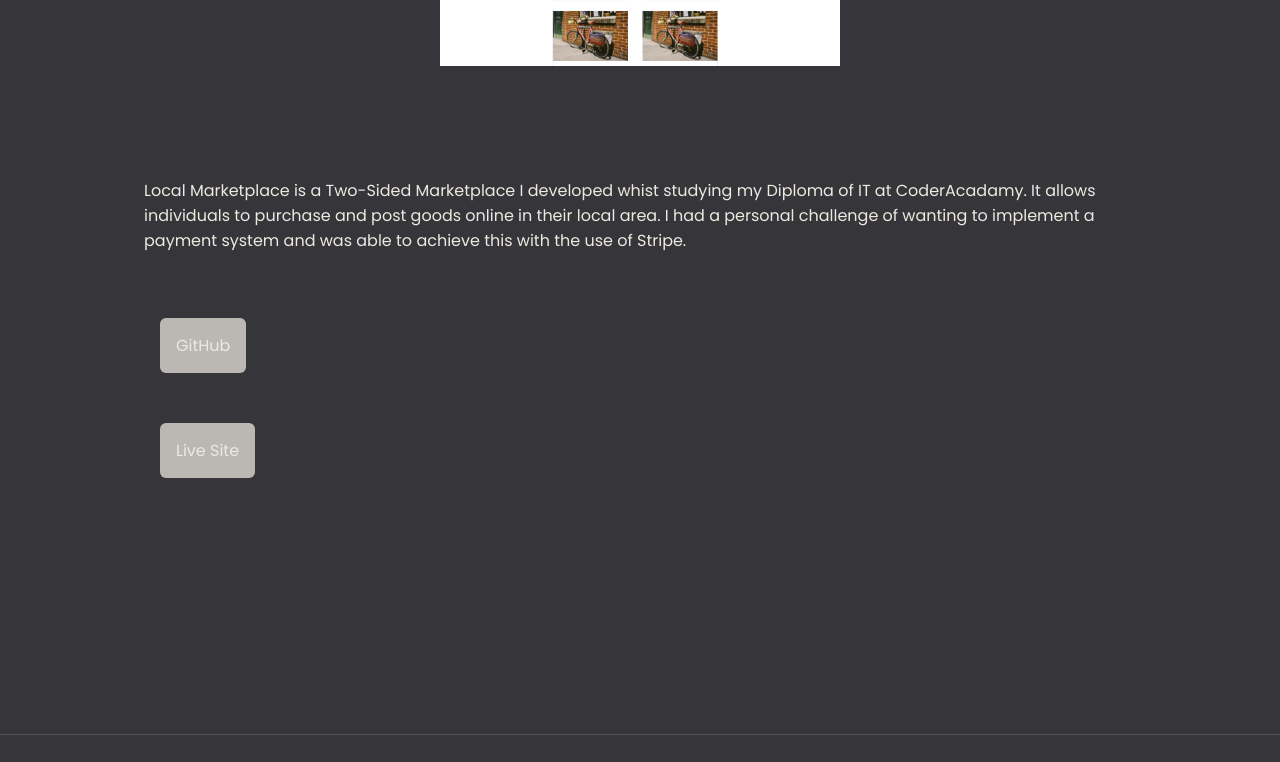
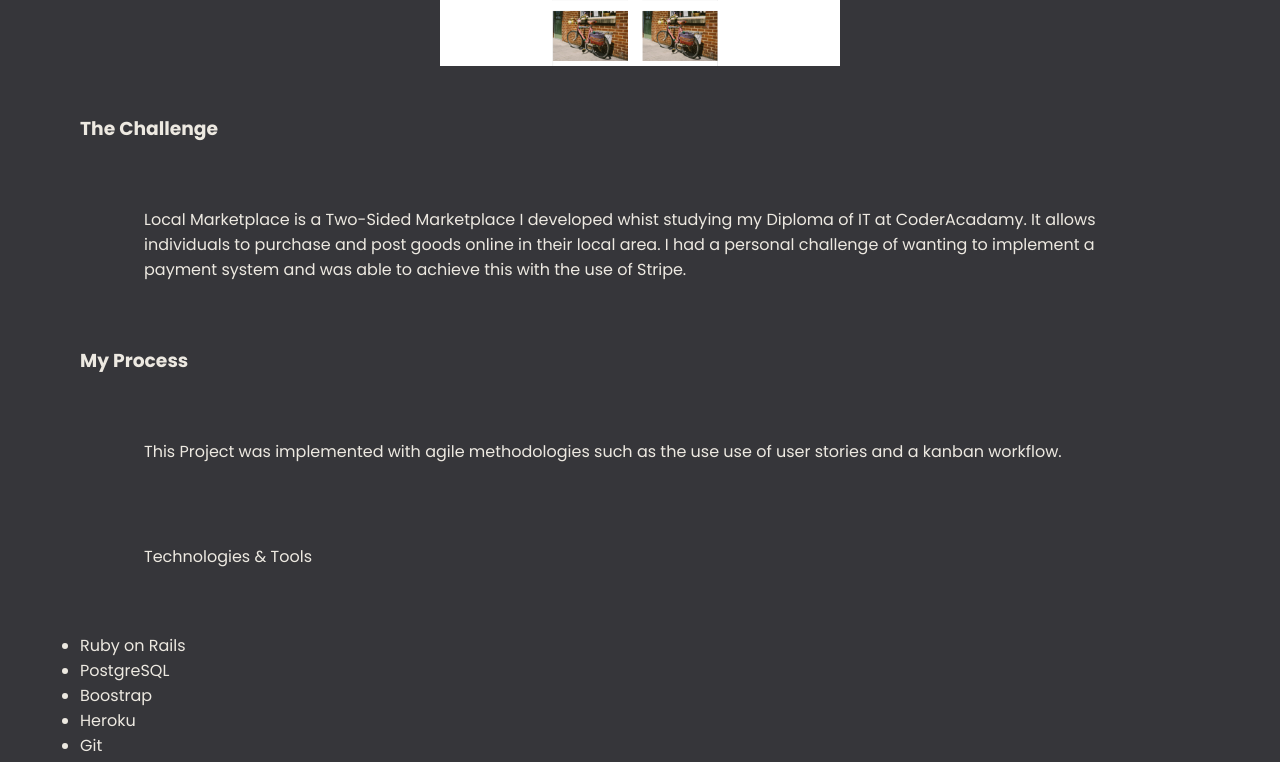
Before and after one commit to AliceMenzie/gatsby-portfolio, a Gatsby site: page /projects/ca-marketplace in a window 1280 px wide. Shown: the part 530-1292 px from the top of the page. Built offline with nearby package versions, Linux system fonts and the light colour scheme; Gatsby itself is replaced by a stand-in of ours.

Commit message:
update content marketplace

```diff
--- a/src/projects/ca-marketplace.md
+++ b/src/projects/ca-marketplace.md
@@ -6,11 +6,27 @@ slug: ca-marketplace
 thumb: ../images/ca-marketplace.png
 ---
 
-Local Marketplace is a Two-Sided Marketplace I developed whist studying my Diploma of IT at CoderAcadamy. It allows individuals to purchase and post goods online in their local area. I had a personal challenge of wanting to implement a payment system and was able to achieve this with the use of Stripe.
+### The Challenge
+Local Marketplace is a Two-Sided Marketplace I developed whist studying my Diploma of IT at CoderAcadamy.
+It allows individuals to purchase and post goods online in their local area.
+I had a personal challenge of wanting to implement a payment system and was able to achieve this with the use of Stripe.
 
+### My Process
 
+This Project was implemented with agile methodologies such as the use use of user stories and a kanban workflow.
 
-[GitHub](https://github.com/AliceMenzie/A2T2_marketplace)
+Technologies &  Tools
 
+- Ruby on Rails
+- PostgreSQL
+- Boostrap
+- Heroku
+- Git
+- Github
+- AWS S3
+- Stripe
 
-[Live Site](https://localmarketplace.herokuapp.com/)
+<br/>
+<br/>
+
+[GitHub](https://github.com/AliceMenzie/A2T2_marketplace)[Live Site](https://localmarketplace.herokuapp.com/)
```
